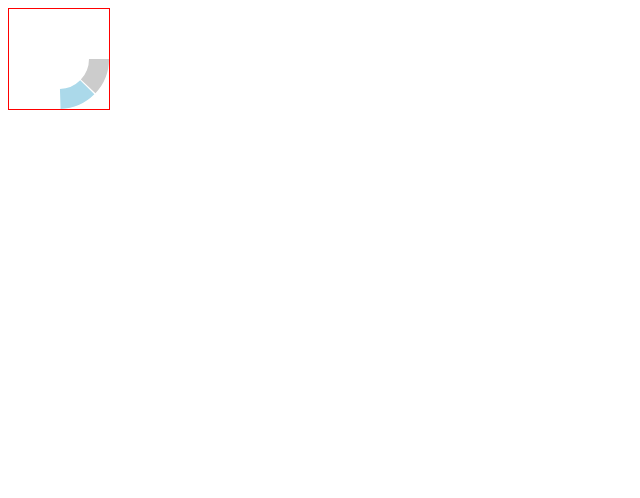
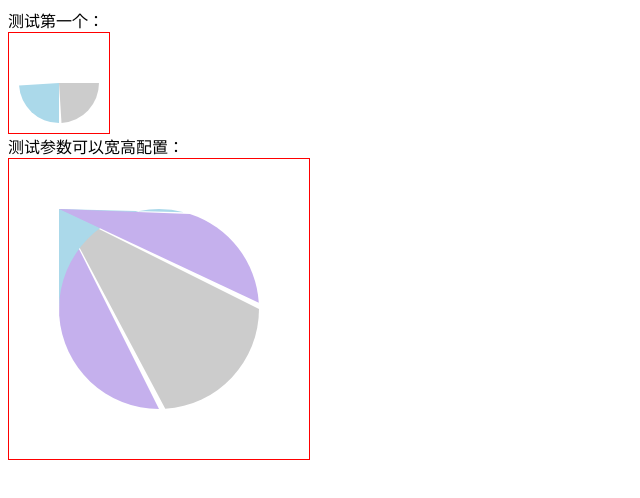
Before and after one commit to linkFly6/so, a plain HTML site: page LinkFLy/LinkFly/GameLife/Round/Index.htm in a window 1280 px wide. Shown: the whole page, without its empty margins (0-640 px from the left). Drawn offline with Linux system fonts and the light colour scheme.

Commit message:
完善百分比插件的代码

```diff
--- a/LinkFLy/LinkFly/GameLife/Round/Index.htm
+++ b/LinkFLy/LinkFly/GameLife/Round/Index.htm
@@ -8,10 +8,21 @@
             var round = window.so.Round('yuanxing', { breakPx: 1 });
             round.draw(25, '#cccccc');
             round.draw(25);
+            //round.draw(30);
+            //round.draw(20);
+
+            var round2 = window.so.Round('demoConfig', { breakPx: 1, x: 150, y: 150, lineWidth: 100, deep: 100 });
+            round2.draw(25, '#cccccc');
+            round2.draw(25);
+            round2.draw(30);
+            round2.draw(20);
         };
     </script>
 </head>
 <body>
+    <div>测试第一个：</div>
     <canvas id="yuanxing" style="border: 1px solid red;" width="100" height="100">您的浏览器不支持HTML5</canvas>
+    <div>测试参数可以宽高配置：</div>
+    <canvas id="demoConfig" style="border: 1px solid red;" width="300" height="300">您的浏览器不支持HTML5</canvas>
 </body>
 </html>
--- a/LinkFLy/LinkFly/GameLife/Round/Round.js
+++ b/LinkFLy/LinkFly/GameLife/Round/Round.js
@@ -10,7 +10,7 @@
         lineWidth: 20,
         deep: 40
     },
-        colorReg=
+        colorReg =
         extend = function () {
             if (arguments.length !== 2) return {};
             var target = arguments[0] || {},
@@ -22,7 +22,8 @@
             return target;
         },
         val = function (value) {
-            return (value > 0 ? value / 100 : value) * Math.PI;
+            //百分比转角度再转弧度
+            return (value > 0 ? value / 100 : value) * 360 * Math.PI / 180;
         },
         Round = function (elem, config) {
             if (typeof (elem) === 'string' || elem.nodeType !== 1) {
@@ -36,27 +37,39 @@
                 self = {
                     getColor: function (color) {
                         if (color === undefined) {
-                            //随机颜色和上一个重复
-                            while ((tempRandom = Math.floor(Math.random() * config.colors.length)) !== lastColor) {
-                                lastColor = tempRandom;
-                                break;
-                            }
+                            //随机颜色不能和上一个重复
+                            while ((tempRandom = Math.floor(Math.random() * config.colors.length)) === lastColor);
+                            lastColor = tempRandom;
+                            console.log(lastColor);
                             return config.colors[lastColor];
                         }
-                        return typeof (color) === 'string' && color.indexOf('#') !== -1 ? color : config.colors[color];
+                        return lastColor = -1 && typeof (color) === 'string' && color.indexOf('#') !== -1 ? color : config.colors[color];
                     },
+                    //这里的值按照百分比来给定
                     draw: function (value, color) {
                         if (canvas && value <= 100) {
                             //画扇形：arc(x坐标，y坐标，半径，扇形弧度起点，扇形弧度终点，顺时针（true）或逆时针（false）)
+                            //canvas.arc(config.x, config.y, config.deep, val(start), val(start + value - config.breakPx));
+                            //start += value;
+                            ////线宽
+                            //canvas.lineWidth = config.lineWidth;
+                            ////线颜色
+                            //canvas.strokeStyle = self.getColor(color);
+                            ////对线条的操作，所以描边
+                            //canvas.stroke();
+                            //canvas.beginPath(); //标识路径重新绘制
+
+
+                            /*
+                                填充式写法：
+                            */
+                            canvas.fillStyle = self.getColor(color);
+                            canvas.beginPath(); //开始绘图
+                            canvas.moveTo(50, 50);
                             canvas.arc(config.x, config.y, config.deep, val(start), val(start + value - config.breakPx));
                             start += value;
-                            //线宽
-                            canvas.lineWidth = config.lineWidth;
-                            //线颜色
-                            canvas.strokeStyle = self.getColor(color);
-                            //对线条的操作，所以描边
-                            canvas.stroke();
-                            canvas.beginPath(); //标识路径重新绘制
+                            canvas.fill(); //开始绘图
+
                         }
                         return self;
                     },
@@ -73,4 +86,4 @@
         };
     window.so = window.so || {};
     window.so.Round = Round;
-} ());
+}());
```
